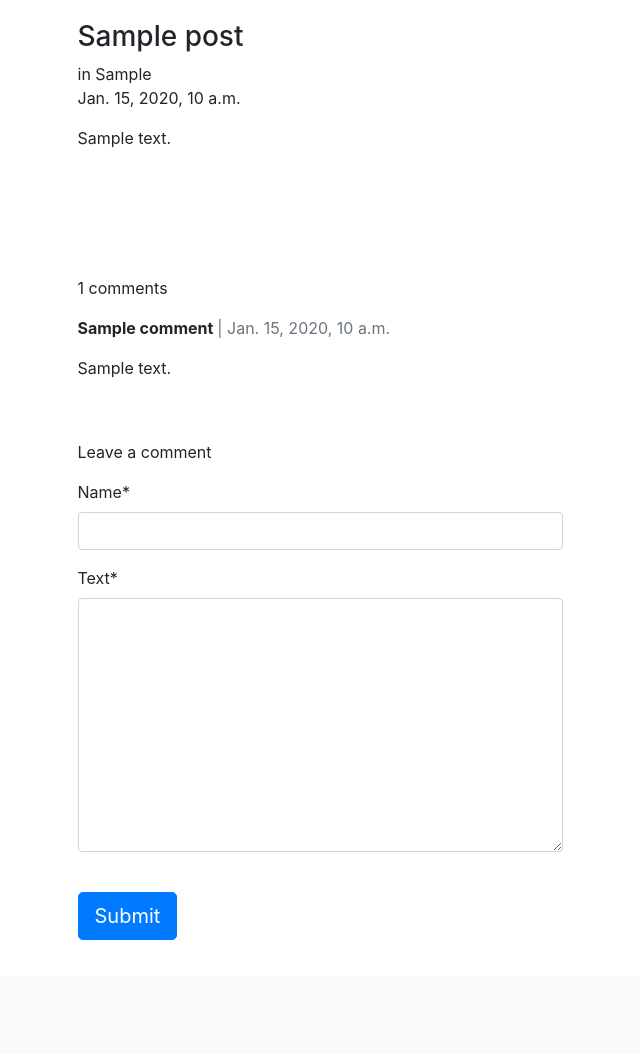
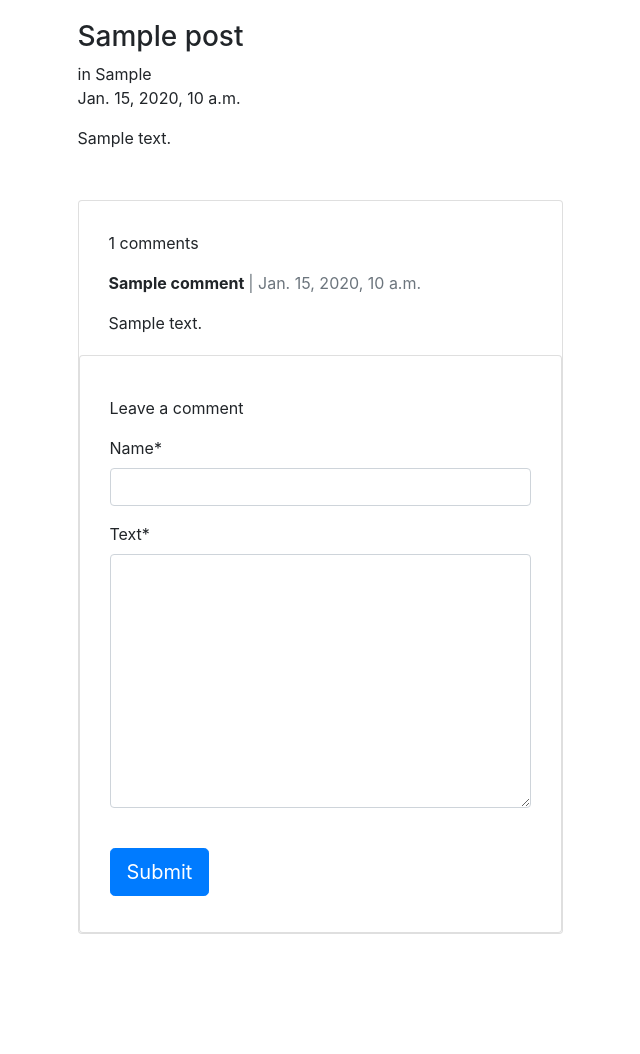
Before and after one commit to maktoob/Rightly_move, a Django app: template website/templates/website/post_detail.html in a window 1280 px wide. Shown: the part 448-1502 px from the top of the page, without its empty margins (385-1025 px from the left). Before the commit the page ends 1388 px from the top, so only its background shows below. Run offline with Django 3.2, Linux system fonts and the light colour scheme; the template is opened without the code that fills it: values that come from a table or form of the project are taken from there, others are empty; tables that the repository leaves empty hold one stand-in row (values such as "Sample post"); some libraries are stand-ins or nearby versions.

Commit message:
Modify comment form layout

```diff
--- a/website/templates/website/post_detail.html
+++ b/website/templates/website/post_detail.html
@@ -2,18 +2,16 @@
 {% load crispy_forms_tags %}
 {% block content %}
 <div class="content-fluid">
-    <div class="row" style="padding-top: 50px">
+    <div class="row" style="padding-top: 50px; padding-bottom: 50px;">
         <div class="col-lg-3" style="padding-left: 50px; padding-right: 50px"></div>
         <div class="col-lg-6 post" style="padding-top: 40px; padding-left: 150px; padding-right: 20px; padding-bottom: 20px">
             <h3>{{ post.title }}</h3>
             in {% for category in categories %}{{ category.topic }} {% endfor %}</a>
             <p>{{ post.date }}</p>
             <p>{{ post.text }}</p>
-        </div>
-    </div>
-    <div class="row" style="padding-top: 50px">
-        <div class="col-lg-3" style="padding-left: 50px; padding-right: 50px"></div>
-        <div class="col-lg-6 card-body" style="padding-top: 40px; padding-left: 150px; padding-right: 20px; padding-bottom: 20px">
+
+    <div class="card" style="margin-top: 50px; margin-bottom: 50px">
+        <div class="card-body" style="padding-top: 30px; padding-left: 30px; padding-right: 30px; padding-bottom: 20px">
             <p>{{ comments.count }} comments</p>
             {% for comment in comments %}
             <div class="comment">
@@ -26,11 +24,9 @@
             </div>
             {% endfor %}
         </div>
-    </div>
-    <div class="row">
-        <div class="col-lg-3" style="padding-left: 50px; padding-right: 50px"></div>
-        <div class="col-lg-6 card-body"
-             style="padding-top: 40px; padding-left: 150px; padding-right: 20px; padding-bottom: 20px">
+            <div class="card">
+        <div class="card-body"
+             style="padding-top: 40px; padding-left: 30px; padding-right: 30px; padding-bottom: 20px">
             <p>Leave a comment</p>
             <form method="post">
                 {% csrf_token %}
@@ -39,6 +35,7 @@
                 <button type="submit" class="btn btn-primary btn-lg">Submit</button>
             </form>
         </div>
+        </div>
     </div>
 </div>
 {% endblock content %}
--- a/website/views.py
+++ b/website/views.py
@@ -31,6 +31,7 @@ def post_detail(request, pk):
 
     context = {'post': post,
                'categories': categories,
+               'comments': comments,
                'new_comment': new_comment,
                'comment_form': comment_form,
                }
```
